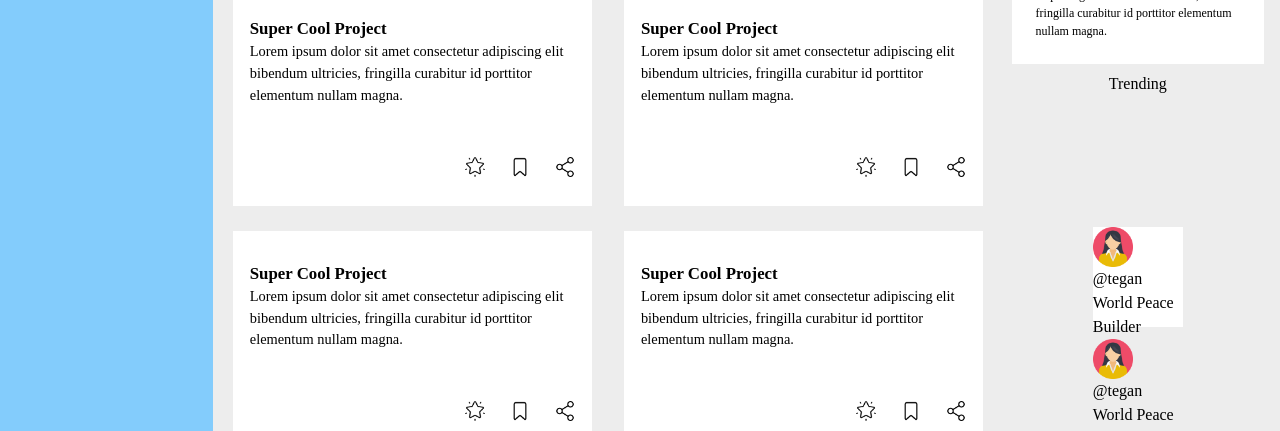
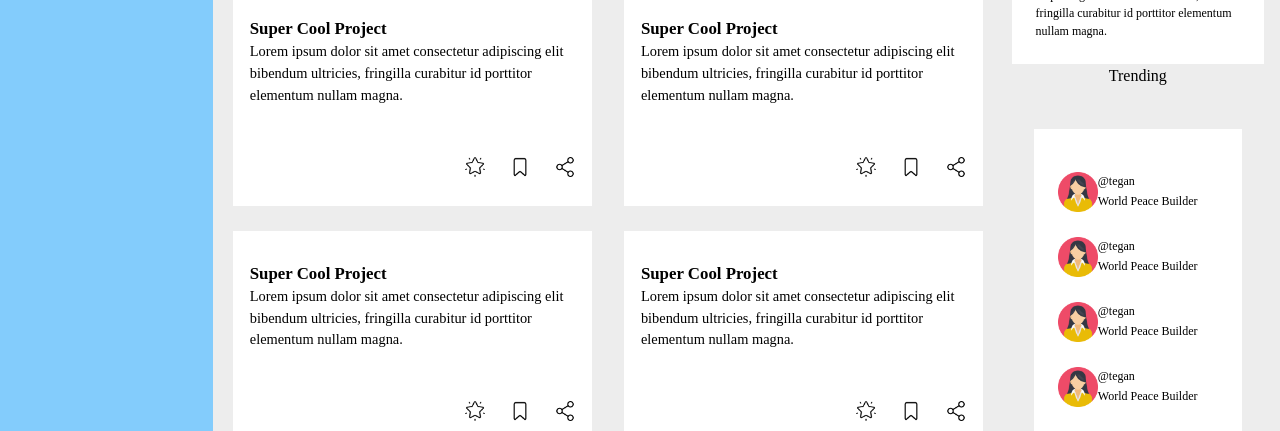
Before and after one commit to lvaqueiroperez/odin-admin-dashboard, a plain HTML site: page index.html in a window 1280 px wide. Shown: the part 521-952 px from the top of the page. Drawn offline with Linux system fonts and the light colour scheme.

Commit message:
Add styles, flex and grid behavior to trending

```diff
--- a/styles.css
+++ b/styles.css
@@ -284,11 +284,37 @@ input {
     grid-template-columns: 1fr;
     grid-template-rows: 40px 1fr;
     justify-items: center;
-    align-items: center;
+    gap: 25px;
 }
 
 .trendingCard {
-    height: 100px;
-    width: 90px;
     background: #fff;
+    padding: 2em;
+    display: flex;
+    flex-direction: column;
+    justify-content: center;
+    max-inline-size: 45ch;
+    font-size: clamp(0.75rem, 0.5rem + 0.3vw, 2rem);
+    gap: 25px;
 }
+
+.trendingCard>div {
+    display: grid;
+    grid-template-columns: 1fr 3fr;
+    grid-template-rows: 1fr 1fr;
+}
+
+.trendingCard img {
+    grid-column: 1 / 2;
+    grid-row: 1 / -1;
+}
+
+.trendingCard .userName {
+    grid-column: 2 / -1;
+    grid-row: 1 / 2;
+}
+
+.trendingCard .userDescription {
+    grid-column: 2 / -1;
+    grid-row: 2 / -1;
+}
```
